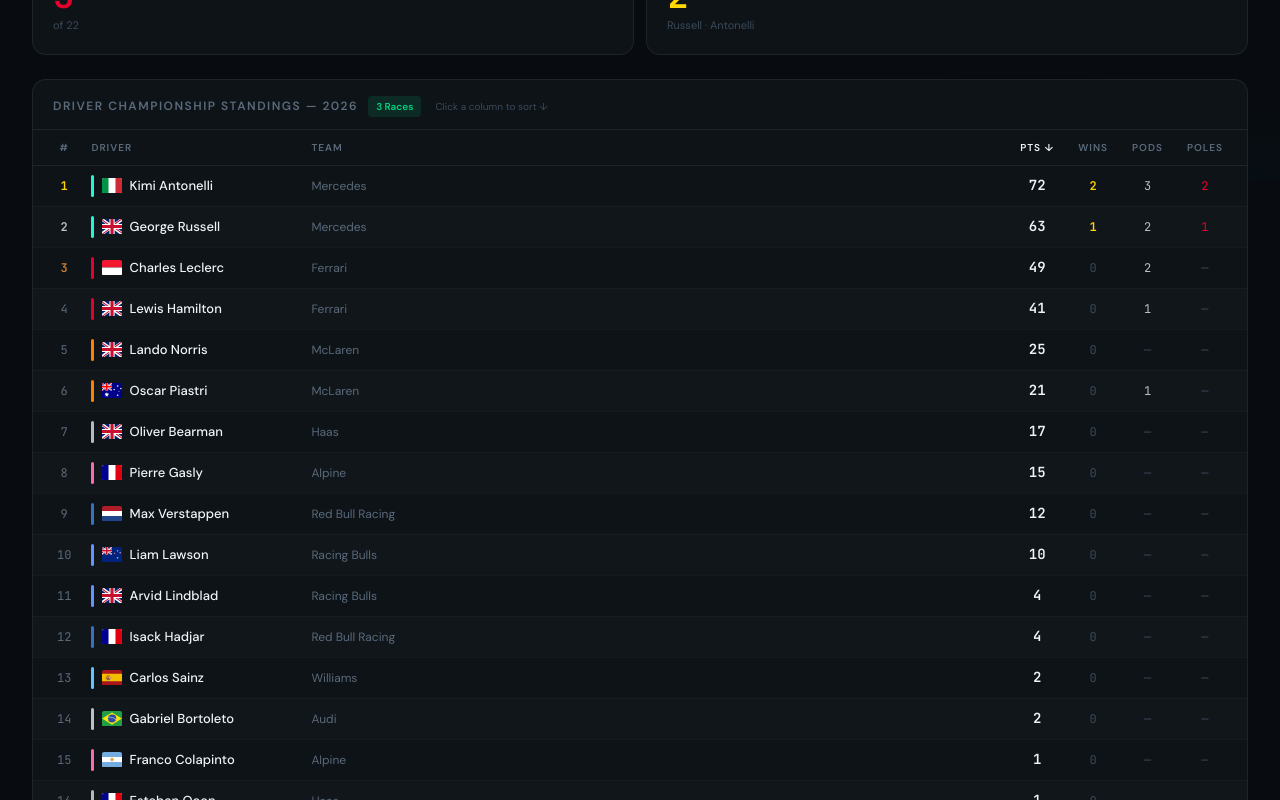
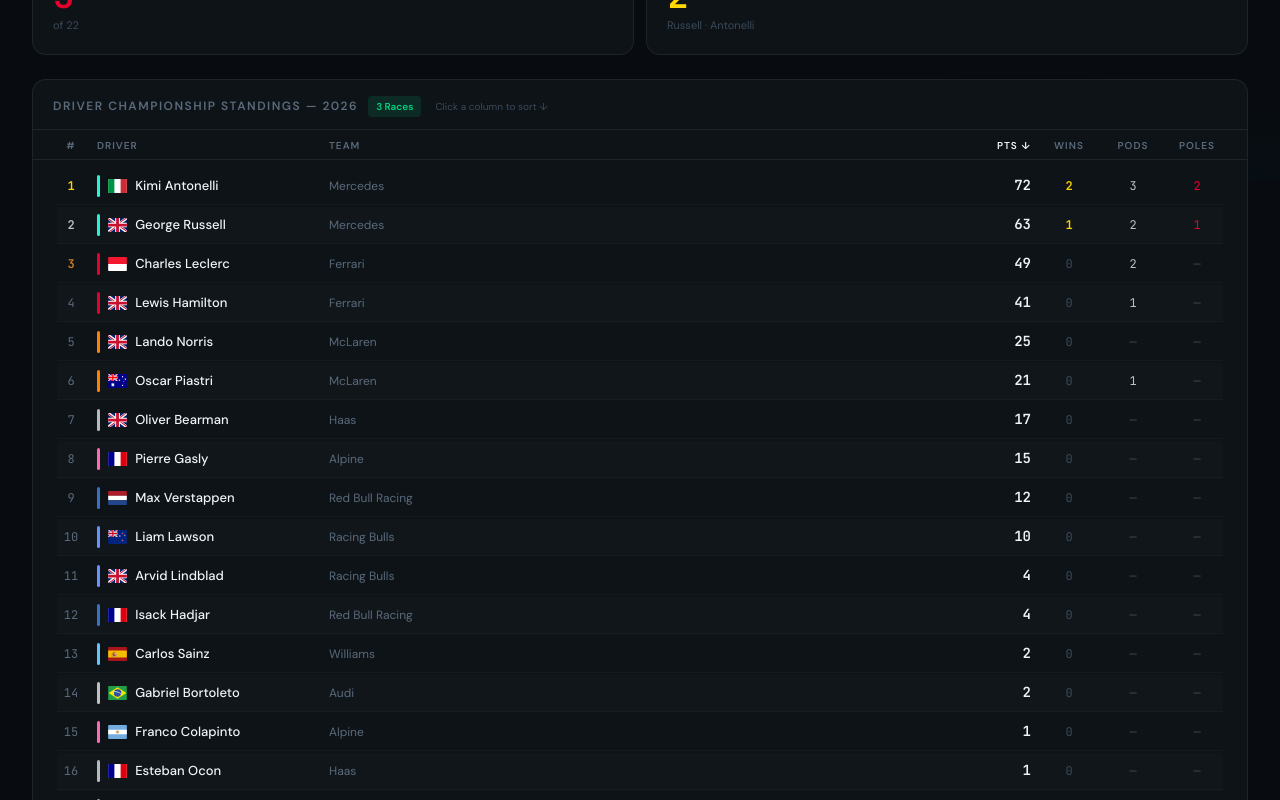
Before and after one commit to r-beaumont/formulafantasyhub, a Next.js app: page /standings in a window 1280 px wide. Shown: the part 620-1420 px from the top of the page. Built offline with nearby package versions, Linux system fonts and the light colour scheme; no server answers.

Commit message:
fix: convert driver standings to CSS Grid matching constructor layout for exact column alignment
Co-Authored-By: Claude Sonnet 4.6 <noreply@anthropic.com>

```diff
--- a/app/standings/StandingsClient.tsx
+++ b/app/standings/StandingsClient.tsx
@@ -320,52 +320,37 @@ export default function StandingsClient() {
         </div>
 
         <div style={{ overflowX: 'auto' }}>
-          <table style={{ width: '100%', borderCollapse: 'collapse' }}>
-            <colgroup>
-              <col style={{ width: '28px' }} />
-              <col style={{ width: '220px' }} />
-              <col />
-              <col style={{ width: '56px' }} />
-              <col style={{ width: '52px' }} />
-              <col style={{ width: '52px' }} />
-              <col style={{ width: '52px' }} />
-            </colgroup>
-            <thead>
-              <tr>
-                <th style={{ ...thStyle(false), padding: '10px 8px 10px 24px' }}>#</th>
-                <th style={thStyle(true)}>Driver</th>
-                <th style={thStyle(true)}>Team</th>
-                <th onClick={() => setSortMode('points')}  style={{ ...thStyle(false), cursor: 'pointer', color: sortMode === 'points'  ? '#F0F4F8' : '#5A6A7A', userSelect: 'none' }}>PTS {sortMode === 'points'  ? '↓' : ''}</th>
-                <th onClick={() => setSortMode('wins')}    style={{ ...thStyle(false), cursor: 'pointer', color: sortMode === 'wins'    ? '#F0F4F8' : '#5A6A7A', userSelect: 'none' }}>WINS {sortMode === 'wins'    ? '↓' : ''}</th>
-                <th onClick={() => setSortMode('podiums')} style={{ ...thStyle(false), cursor: 'pointer', color: sortMode === 'podiums' ? '#F0F4F8' : '#5A6A7A', userSelect: 'none' }}>PODS {sortMode === 'podiums' ? '↓' : ''}</th>
-                <th onClick={() => setSortMode('poles')}   style={{ ...thStyle(false), cursor: 'pointer', color: sortMode === 'poles'   ? '#F0F4F8' : '#5A6A7A', userSelect: 'none', paddingRight: '24px' }}>POLES {sortMode === 'poles'   ? '↓' : ''}</th>
-              </tr>
-            </thead>
-            <tbody>
+          {/* Header row */}
+          <div style={{ display: 'grid', gridTemplateColumns: '28px 220px 1fr 56px 52px 52px 52px', alignItems: 'center', gap: '12px', padding: '8px 24px 6px', borderBottom: '1px solid rgba(255,255,255,0.07)', minWidth: '600px' }}>
+            <span style={{ fontSize: '10px', fontWeight: 600, textTransform: 'uppercase' as const, letterSpacing: '1px', color: '#5A6A7A', textAlign: 'center' as const }}>#</span>
+            <span style={{ fontSize: '10px', fontWeight: 600, textTransform: 'uppercase' as const, letterSpacing: '1px', color: '#5A6A7A' }}>Driver</span>
+            <span style={{ fontSize: '10px', fontWeight: 600, textTransform: 'uppercase' as const, letterSpacing: '1px', color: '#5A6A7A' }}>Team</span>
+            <span onClick={() => setSortMode('points')}  style={{ fontSize: '10px', fontWeight: 600, textTransform: 'uppercase' as const, letterSpacing: '1px', color: sortMode === 'points'  ? '#F0F4F8' : '#5A6A7A', textAlign: 'right' as const, cursor: 'pointer', userSelect: 'none' as const }}>PTS {sortMode === 'points'  ? '↓' : ''}</span>
+            <span onClick={() => setSortMode('wins')}    style={{ fontSize: '10px', fontWeight: 600, textTransform: 'uppercase' as const, letterSpacing: '1px', color: sortMode === 'wins'    ? '#F0F4F8' : '#5A6A7A', textAlign: 'center' as const, cursor: 'pointer', userSelect: 'none' as const }}>WINS {sortMode === 'wins'    ? '↓' : ''}</span>
+            <span onClick={() => setSortMode('podiums')} style={{ fontSize: '10px', fontWeight: 600, textTransform: 'uppercase' as const, letterSpacing: '1px', color: sortMode === 'podiums' ? '#F0F4F8' : '#5A6A7A', textAlign: 'center' as const, cursor: 'pointer', userSelect: 'none' as const }}>PODS {sortMode === 'podiums' ? '↓' : ''}</span>
+            <span onClick={() => setSortMode('poles')}   style={{ fontSize: '10px', fontWeight: 600, textTransform: 'uppercase' as const, letterSpacing: '1px', color: sortMode === 'poles'   ? '#F0F4F8' : '#5A6A7A', textAlign: 'center' as const, cursor: 'pointer', userSelect: 'none' as const }}>POLES {sortMode === 'poles'   ? '↓' : ''}</span>
+          </div>
+          {/* Data rows */}
+          <div style={{ padding: '8px 24px 20px', display: 'flex', flexDirection: 'column', gap: '2px', minWidth: '600px' }}>
             {sorted.map((d, i) => {
               const rank = i + 1
               return (
-                  <tr key={d.id} style={{ background: i % 2 === 0 ? 'transparent' : 'rgba(255,255,255,0.01)' }}>
-                    <td style={{ ...tdMono(posColor(rank)), fontWeight: rank <= 3 ? 600 : 400, padding: '9px 8px 9px 24px' }}>{rank}</td>
-                    <td style={{ padding: '9px 12px', borderBottom: '1px solid rgba(255,255,255,0.03)' }}>
-                      <div style={{ display: 'flex', alignItems: 'center', gap: '8px' }}>
+                <div key={d.id} style={{ display: 'grid', gridTemplateColumns: '28px 220px 1fr 56px 52px 52px 52px', alignItems: 'center', gap: '12px', padding: '7px 0', borderBottom: '1px solid rgba(255,255,255,0.03)', background: i % 2 === 0 ? 'transparent' : 'rgba(255,255,255,0.01)' }}>
+                  <span style={{ fontFamily: 'JetBrains Mono, monospace', fontSize: '12px', color: posColor(rank), fontWeight: rank <= 3 ? 600 : 400, textAlign: 'center' as const }}>{rank}</span>
+                  <div style={{ display: 'flex', alignItems: 'center', gap: '8px', overflow: 'hidden' }}>
                     <div style={{ width: '3px', height: '22px', borderRadius: '2px', background: d.teamColor, flexShrink: 0 }} />
-                        <span className={`fi fi-${d.flag}`} style={{ width: '1.2em', borderRadius: '2px', display: 'inline-block' }}></span>
-                        <span style={{ fontSize: '13px', fontWeight: 500, whiteSpace: 'nowrap' }}>{d.name}</span>
+                    <span className={`fi fi-${d.flag}`} style={{ width: '1.2em', borderRadius: '2px', display: 'inline-block', flexShrink: 0 }}></span>
+                    <span style={{ fontSize: '13px', fontWeight: 500, whiteSpace: 'nowrap', overflow: 'hidden', textOverflow: 'ellipsis' }}>{d.name}</span>
                   </div>
-                    </td>
-                    <td style={{ padding: '9px 12px', borderBottom: '1px solid rgba(255,255,255,0.03)', fontSize: '12px', color: '#5A6A7A', whiteSpace: 'nowrap' }}>{d.team}</td>
-                    <td style={{ ...tdMono(d.points > 0 ? '#F0F4F8' : '#3A4A5A'), fontWeight: 700, fontSize: '14px' }}>{d.points}</td>
-                    <td style={tdMono(d.wins > 0 ? '#FFD700' : '#3A4A5A')}>
-                      {d.wins > 0 ? <span style={{ fontWeight: 700 }}>{d.wins}</span> : '0'}
-                    </td>
-                    <td style={tdMono(d.podiums > 0 ? '#C0C0C0' : '#3A4A5A')}>{d.podiums > 0 ? d.podiums : '—'}</td>
-                    <td style={{ ...tdMono(d.poles > 0 ? '#E8002D' : '#3A4A5A'), paddingRight: '24px' }}>{d.poles > 0 ? d.poles : '—'}</td>
-                  </tr>
+                  <span style={{ fontSize: '12px', color: '#5A6A7A', whiteSpace: 'nowrap', overflow: 'hidden', textOverflow: 'ellipsis' }}>{d.team}</span>
+                  <span style={{ fontFamily: 'JetBrains Mono, monospace', fontSize: '14px', fontWeight: 700, color: d.points > 0 ? '#F0F4F8' : '#3A4A5A', textAlign: 'right' as const }}>{d.points}</span>
+                  <span style={{ fontFamily: 'JetBrains Mono, monospace', fontSize: '12px', color: d.wins > 0 ? '#FFD700' : '#3A4A5A', textAlign: 'center' as const, fontWeight: d.wins > 0 ? 700 : 400 }}>{d.wins > 0 ? d.wins : '0'}</span>
+                  <span style={{ fontFamily: 'JetBrains Mono, monospace', fontSize: '12px', color: d.podiums > 0 ? '#C0C0C0' : '#3A4A5A', textAlign: 'center' as const }}>{d.podiums > 0 ? d.podiums : '—'}</span>
+                  <span style={{ fontFamily: 'JetBrains Mono, monospace', fontSize: '12px', color: d.poles > 0 ? '#E8002D' : '#3A4A5A', textAlign: 'center' as const }}>{d.poles > 0 ? d.poles : '—'}</span>
+                </div>
               )
             })}
-            </tbody>
-          </table>
+          </div>
         </div>
       </div>
 
```
Lines whose indentation alone changed are shown as unchanged.
